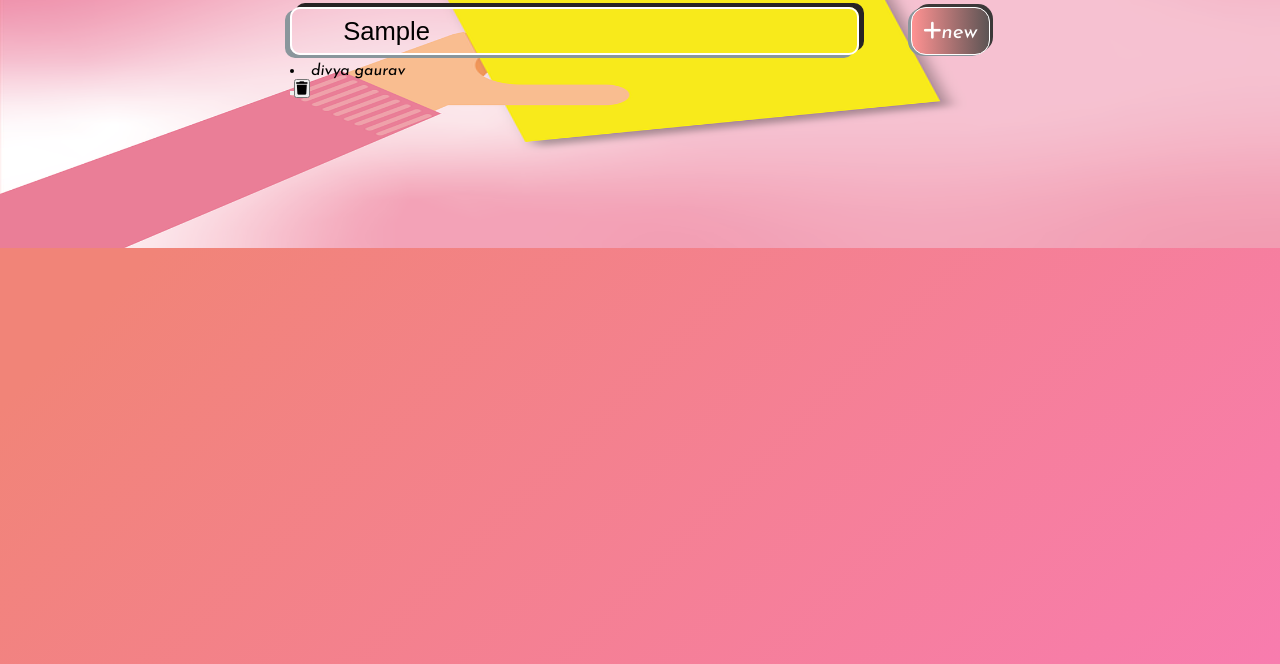
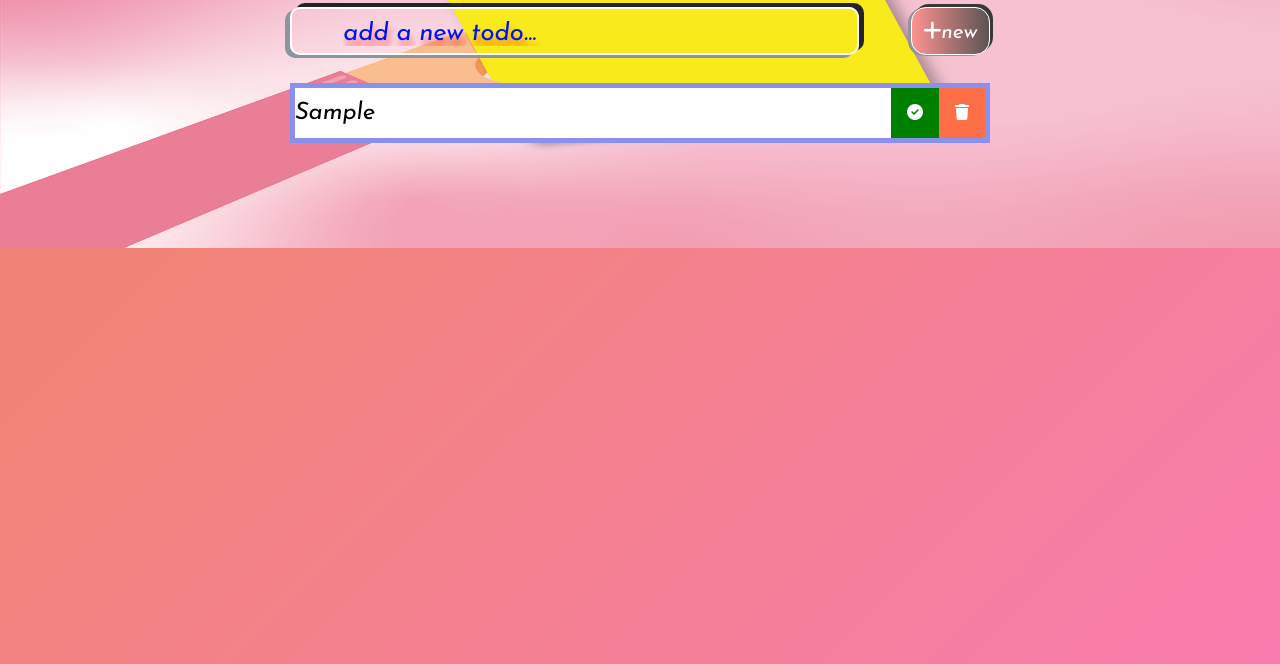
Before and after one commit to DivyaGaurav21/TodoList_Vanilla, a plain HTML site: page index.html in a window 1280 px wide. Both pictures are taken after typing "Sample" into the empty fields and a click on the button "new". Shown: the part 136-800 px from the top of the page. Drawn offline with Linux system fonts and the light colour scheme.

Commit message:
adding delete and checked button and related functanality

```diff
--- a/index.html
+++ b/index.html
@@ -42,7 +42,14 @@
    </div>
      <!-- last container for appending todos  -->
      <div class="todo-list-container">
-
+         <ul class="todo-list">
+        <!-- WHEN YOU ADD NEW TODOS WILL BE APPENDED HERE
+            <div class="todo">
+            <li class="todo-item">divya gaurav</li>
+            <button class="complete-btn">complete button icon</button>
+            <button class="trash-btn">trash(delete) button icon</button>
+           </div>-->
+        </ul>
      </div>
     </div>
   <script src="script.js"></script>
--- a/script.js
+++ b/script.js
@@ -1,11 +1,12 @@
 //selectors
 const todoInput = document.querySelector('.todo-input');
 const todoButton = document.querySelector('.todo-button');
-const todoList = document.querySelector('.todo-list-container');
-console.log(todoInput)
+const todoList = document.querySelector('.todo-list');
+
 
 //Event Listners
 todoButton.addEventListener("click" , addTodo);
+todoList.addEventListener("click" , deleteCheck);
 
 //functions
 function addTodo(event){
@@ -16,19 +17,38 @@ function addTodo(event){
     todoDiv.classList.add("todo");
     //create LI
     const newTodo = document.createElement('li');
-    newTodo.innerText = 'divya gaurav';
+    newTodo.innerText = todoInput.value;
     newTodo.classList.add("todo-item");
     todoDiv.appendChild(newTodo);
     //check mark button
     const completedButton =document.createElement('button');
-    completedButton.innerHTML = '<iclass = "fas fa-check"></i>';
-    completedButton.classList.add("compleate-btn");
+    completedButton.innerHTML = '<i class="fa-solid fa-circle-check"></i>';
+    completedButton.classList.add("complete-btn");
     todoDiv.appendChild(completedButton);
     //check trash button
     const trashButton =document.createElement('button');
     trashButton.innerHTML = '<i class="fa-solid fa-trash"></i>';
-    trashButton.classList.add("compleate-btn");
+    trashButton.classList.add("trash-btn");
     todoDiv.appendChild(trashButton);
     //Appended final list
     todoList.appendChild(todoDiv);
+    todoInput.value = "";
 }
+
+function deleteCheck(e){
+  const item = e.target;
+  //DELETE TODO
+  if(item.classList[0] === 'trash-btn'){
+    const todo = item.parentElement;
+    //Animation
+    todo.classList.add("fall");
+    // todo.remove();
+    todo.addEventListener('transitionend' , function(){
+        todo.remove();
+    })
+  }
+  //CHECK MARK
+  if(item.classList[0] == "complte-btn");
+  const todo = item.parentElement;
+  todo.classList.toggle("completed");
+}
--- a/style.css
+++ b/style.css
@@ -118,3 +118,50 @@ text-shadow: 2px 8px 6px rgba(7, 7, 7, 0.6),
     box-shadow: 3px -3px  #8a969c ,-3px 1px #3b3838 ;
     cursor: pointer;
   }
+  .todo-list-container{
+    background-color: #8990ee;
+    display: flex;
+    flex-direction: column;
+    justify-content: center;
+    align-items: center;
+    margin-top: 20px;
+  }
+.todo-list{
+    list-style: none;
+    min-width: 100%;
+}
+.todo{
+    margin: 5px;
+    background-color: white;
+    display: flex;
+    font-size: 1.5rem;
+    justify-content: space-between;
+    align-items: center;
+    transition: all 1s ease ;
+}
+.todo li{
+    flex:1;;
+}
+.trash-btn , .complete-btn{
+    background-color: #ff6f47;
+    color: #fff;
+    border: none;
+    padding: 1rem;
+    cursor: pointer;
+    font-size: 1rem;
+}
+.complete-btn{
+    background-color: green;
+}
+.fa-trash , .fa-check{
+   pointer-events: none;
+}
+
+.completed{
+    text-decoration: line-through;
+    opacity: 0.5;
+}
+.fall{
+    transform: translateY(8rem) rotateZ(20deg);
+    opacity: 0;
+}
```
